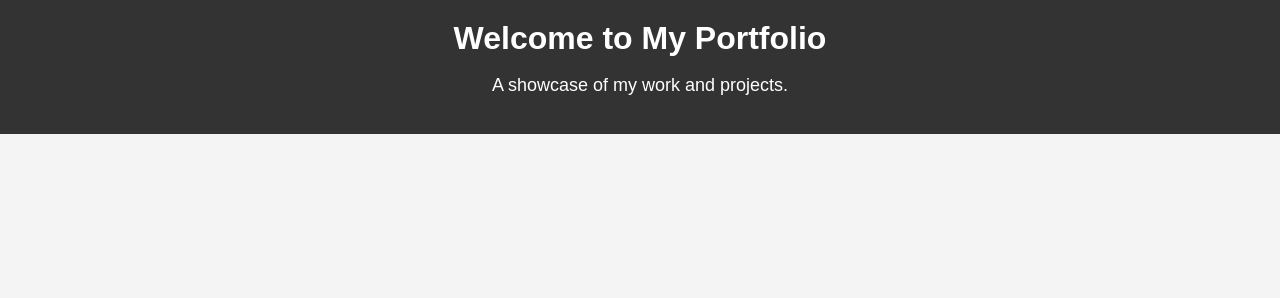
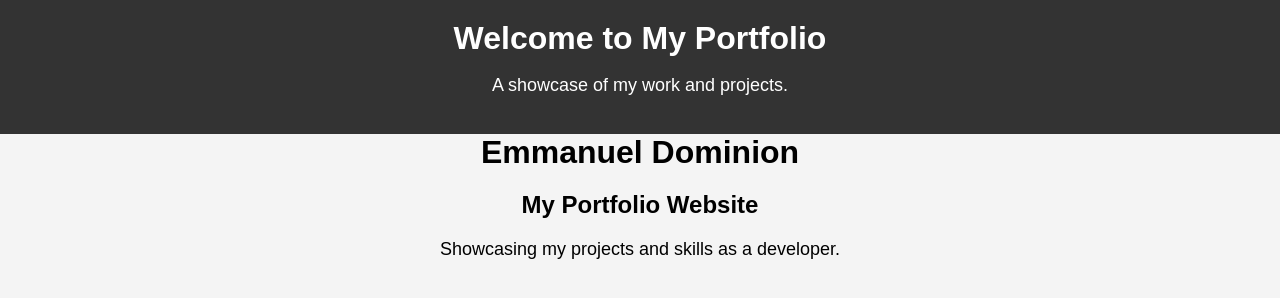
Before and after one commit to Eramogul/portfolio-website, a plain HTML site: page index.html in a window 1280 px wide. Drawn offline with Linux system fonts and the light colour scheme.

Commit message:
README.md

```diff
--- a/index.html
+++ b/index.html
@@ -11,5 +11,12 @@
         <h1>Welcome to My Portfolio</h1>
         <p>A showcase of my work and projects.</p>
     </header>
+
+    <!-- Intro Section -->
+    <div class="intro">
+        <h1>Emmanuel Dominion</h1>
+        <h2>My Portfolio Website</h2>
+        <p>Showcasing my projects and skills as a developer.</p>
+    </div>
 </body>
 </html>
```
